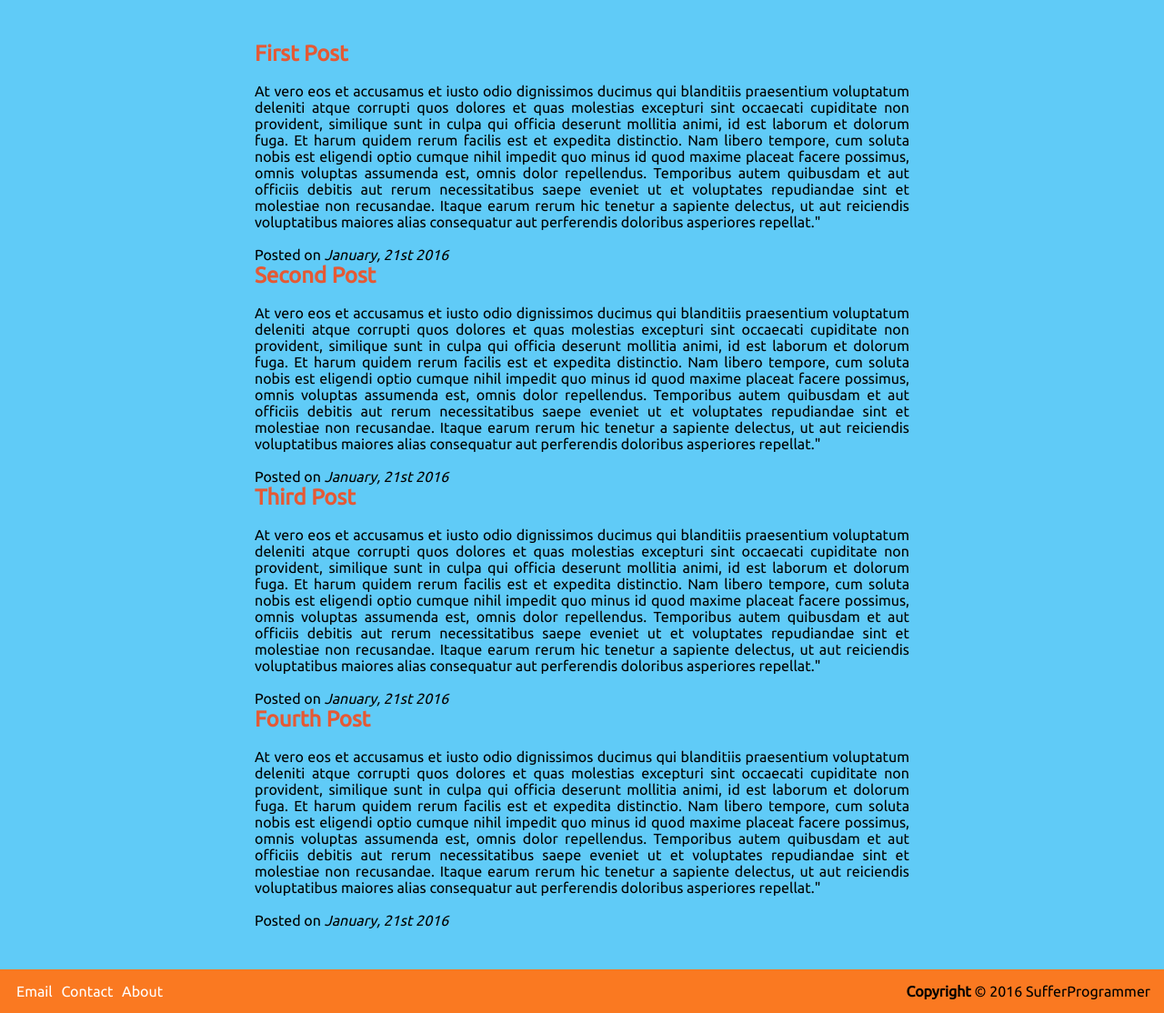
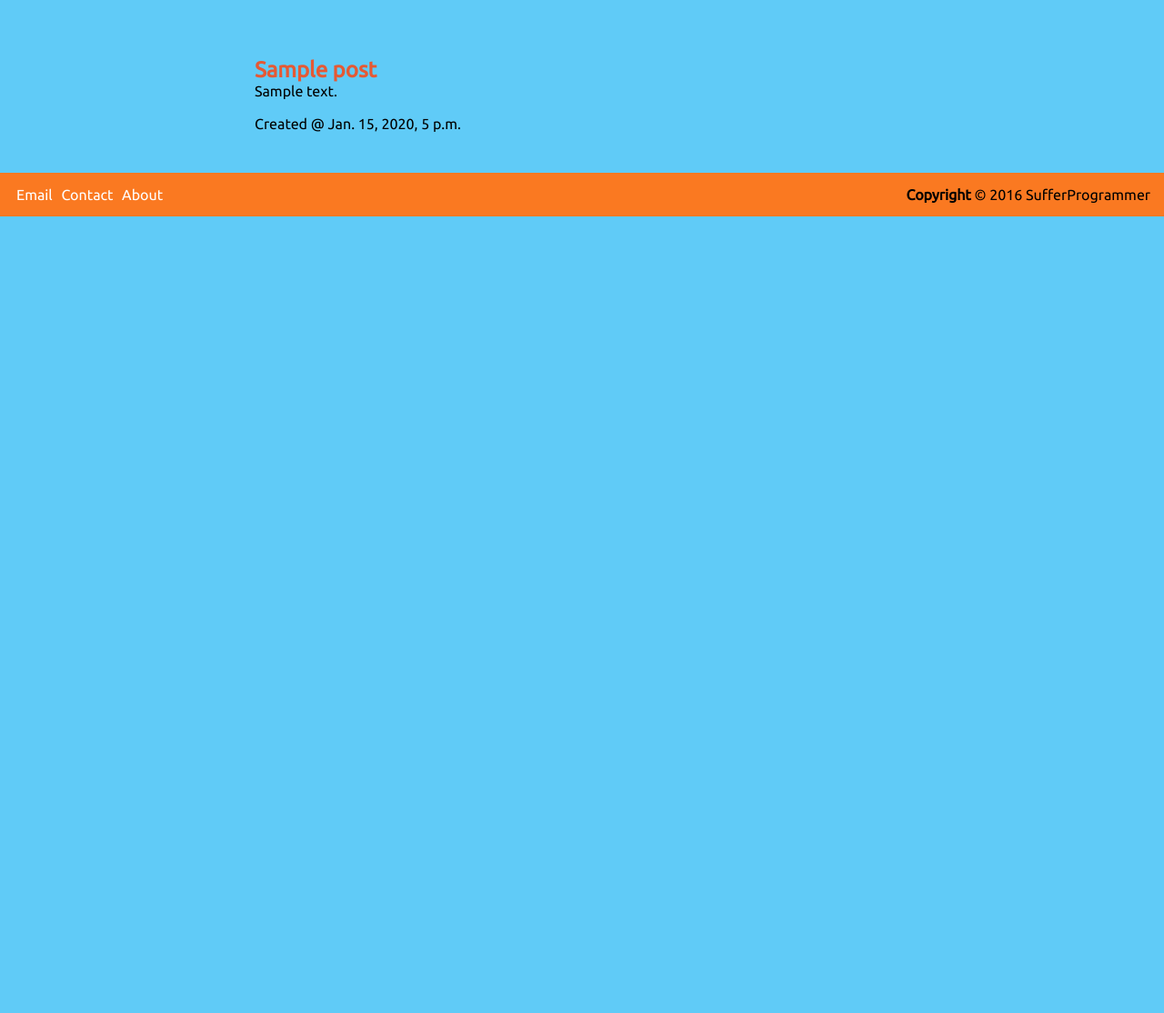
Before and after one commit to SufferProgrammer/Develop, a Django app: template website/templates/website/index.htm in a window 1280 px wide. Shown: the part 91-1205 px from the top of the page at 91% size. After the commit the page ends 329 px from the top, so only its background shows below. Run offline with Django 3.2, Linux system fonts and the light colour scheme; the template is opened without the code that fills it: values that come from a table or form of the project are taken from there, others are empty; tables that the repository leaves empty hold one stand-in row (values such as "Sample post").

Commit message:
Revision 6

```diff
--- a/website/templates/website/index.htm
+++ b/website/templates/website/index.htm
@@ -18,82 +18,19 @@
     </div>
     <div id="wrapper">
         <div id="main-content">
-            <h2>
-                <a href="">
-                    First Post
-                </a>
-            </h2>
-            <br>
-                <p>
-                    At vero eos et accusamus et iusto odio dignissimos ducimus qui blanditiis praesentium voluptatum
-                    deleniti atque corrupti quos dolores et quas molestias excepturi sint occaecati cupiditate non provident,
-                    similique sunt in culpa qui officia deserunt mollitia animi, id est laborum et dolorum fuga. Et harum quidem rerum
-                    facilis est et expedita distinctio. Nam libero tempore, cum soluta nobis est eligendi optio cumque nihil impedit quo minus
-                    id quod maxime placeat facere possimus, omnis voluptas assumenda est, omnis dolor repellendus. Temporibus autem quibusdam
-                    et aut officiis debitis aut rerum necessitatibus saepe eveniet ut et voluptates repudiandae sint et molestiae non recusandae.
-                    Itaque earum rerum hic tenetur a sapiente delectus, ut aut reiciendis voluptatibus maiores alias
-                    consequatur aut perferendis doloribus asperiores repellat."
-                </p>
-            <br>
-               Posted on <em>January, 21st 2016</em>
+            {% for post in post %}
                  <br>
                     <h2>
                         <a href="">
-                    Second Post
+                            {{ post.Title}}
                     </a>
+                <br>
                 </h2>
+                    {{ post.Content|linebreaks }}
                 <br>
+                    Created @ {{ post.Created }}
                 <p>
-                    At vero eos et accusamus et iusto odio dignissimos ducimus qui blanditiis praesentium voluptatum
-                    deleniti atque corrupti quos dolores et quas molestias excepturi sint occaecati cupiditate non provident,
-                    similique sunt in culpa qui officia deserunt mollitia animi, id est laborum et dolorum fuga. Et harum quidem rerum
-                    facilis est et expedita distinctio. Nam libero tempore, cum soluta nobis est eligendi optio cumque nihil impedit quo minus
-                    id quod maxime placeat facere possimus, omnis voluptas assumenda est, omnis dolor repellendus. Temporibus autem quibusdam
-                    et aut officiis debitis aut rerum necessitatibus saepe eveniet ut et voluptates repudiandae sint et molestiae non recusandae.
-                    Itaque earum rerum hic tenetur a sapiente delectus, ut aut reiciendis voluptatibus maiores alias
-                    consequatur aut perferendis doloribus asperiores repellat."
-                </p>
-            <br>
-               Posted on <em>January, 21st 2016</em>
-            <br>
-            <h2>
-                <a href="">
-                    Third Post
-                </a>
-            </h2>
-            <br>
-                <p>
-                    At vero eos et accusamus et iusto odio dignissimos ducimus qui blanditiis praesentium voluptatum
-                    deleniti atque corrupti quos dolores et quas molestias excepturi sint occaecati cupiditate non provident,
-                    similique sunt in culpa qui officia deserunt mollitia animi, id est laborum et dolorum fuga. Et harum quidem rerum
-                    facilis est et expedita distinctio. Nam libero tempore, cum soluta nobis est eligendi optio cumque nihil impedit quo minus
-                    id quod maxime placeat facere possimus, omnis voluptas assumenda est, omnis dolor repellendus. Temporibus autem quibusdam
-                    et aut officiis debitis aut rerum necessitatibus saepe eveniet ut et voluptates repudiandae sint et molestiae non recusandae.
-                    Itaque earum rerum hic tenetur a sapiente delectus, ut aut reiciendis voluptatibus maiores alias
-                    consequatur aut perferendis doloribus asperiores repellat."
-                </p>
-            <br>
-               Posted on <em>January, 21st 2016</em>
-            <br>
-            <h2>
-                <a href="">
-                    Fourth Post
-                </a>
-            </h2>
-            <br>
-                <p>
-                    At vero eos et accusamus et iusto odio dignissimos ducimus qui blanditiis praesentium voluptatum
-                    deleniti atque corrupti quos dolores et quas molestias excepturi sint occaecati cupiditate non provident,
-                    similique sunt in culpa qui officia deserunt mollitia animi, id est laborum et dolorum fuga. Et harum quidem rerum
-                    facilis est et expedita distinctio. Nam libero tempore, cum soluta nobis est eligendi optio cumque nihil impedit quo minus
-                    id quod maxime placeat facere possimus, omnis voluptas assumenda est, omnis dolor repellendus. Temporibus autem quibusdam
-                    et aut officiis debitis aut rerum necessitatibus saepe eveniet ut et voluptates repudiandae sint et molestiae non recusandae.
-                    Itaque earum rerum hic tenetur a sapiente delectus, ut aut reiciendis voluptatibus maiores alias
-                    consequatur aut perferendis doloribus asperiores repellat."
-                </p>
-            <br>
-               Posted on <em>January, 21st 2016</em>
-            <br>
+            {% endfor %}
         </div>
     </div>
     <div id="footer">
--- a/website/views.py
+++ b/website/views.py
@@ -1,5 +1,8 @@
 from django.shortcuts import render
 from django.http import HttpResponse
+from django.utils import timezone
+from models import Post
 
 def index(request):
-	return render(request, "website/index.htm", {})
+	post = Post.objects.filter(Created__lte=timezone.now()).order_by('Created')
+	return render(request, 'website/index.htm', {'post' : post})
```
Lines whose indentation alone changed are shown as unchanged.
